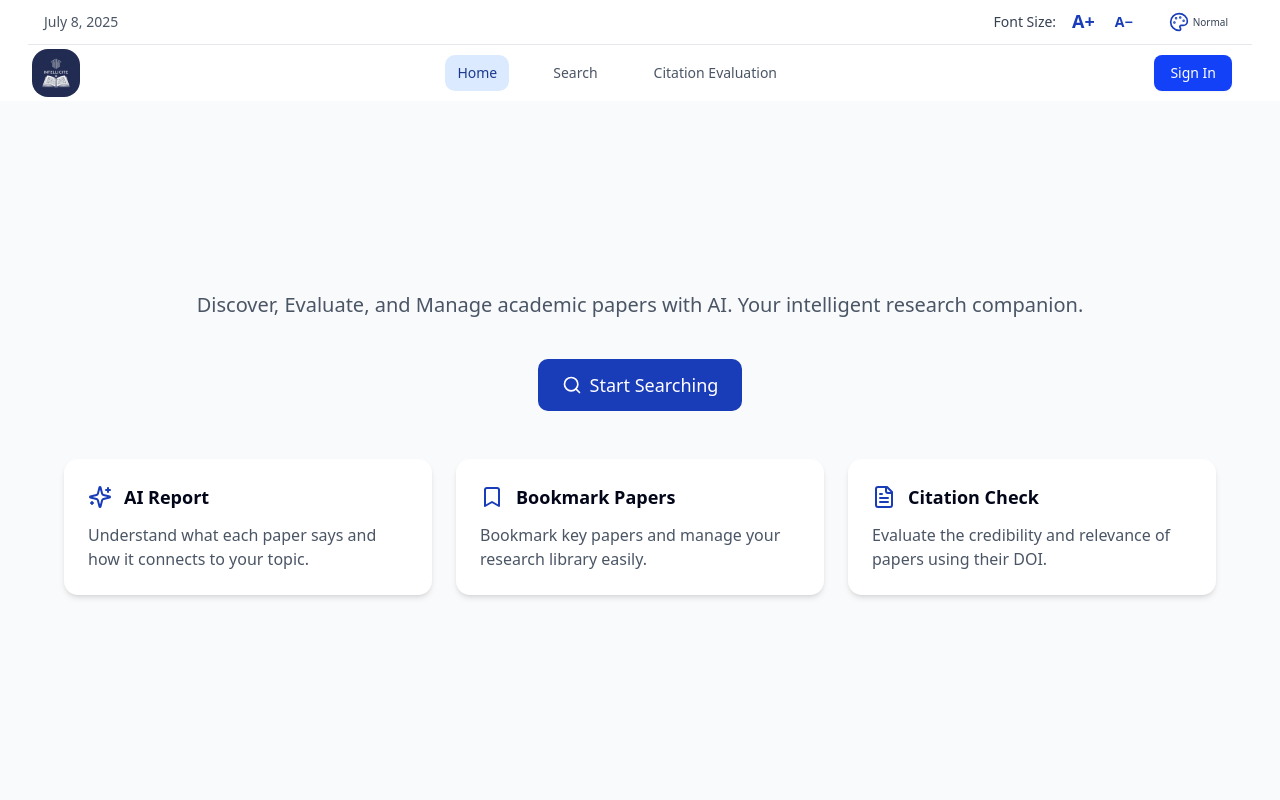
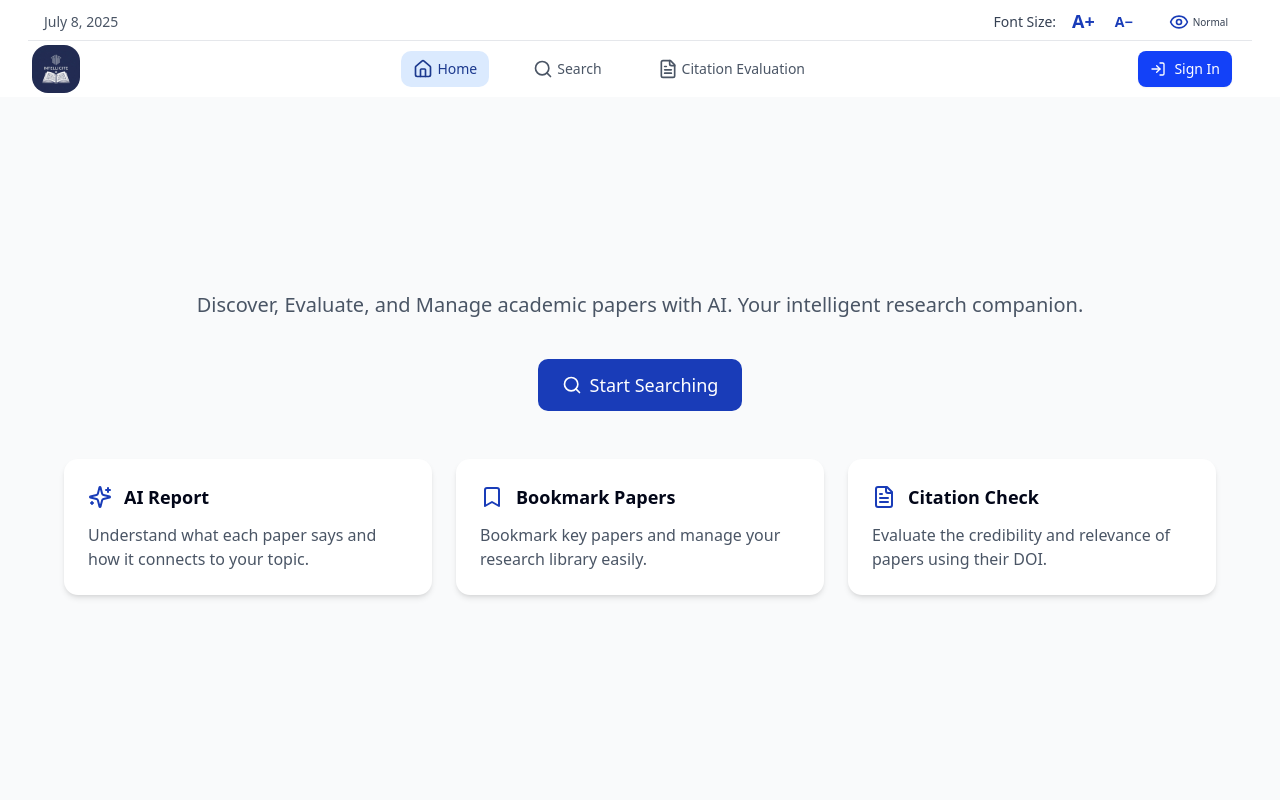
Before and after one commit to Iimvalue/intellicite-ui, a React (Vite) app: page / in a window 1280 px wide. Shown: the top 800 px of the page. Built offline with nearby package versions, Linux system fonts and the light colour scheme.

Commit message:
add icons for Color mind

```diff
--- a/src/components/header/Header.jsx
+++ b/src/components/header/Header.jsx
@@ -9,7 +9,7 @@ import {
 import { Toast } from "primereact/toast";
 import { ConfirmDialog } from "primereact/confirmdialog";
 import { confirmDialog } from "primereact/confirmdialog";
-import { Palette, User, LogOut } from "lucide-react";
+import { Eye, EyeOff, User, LogIn, LogOut } from "lucide-react";
 
 const Header = ({ logo, navigationItems = [] }) => {
   const navigate = useNavigate();
@@ -129,10 +129,10 @@ const Header = ({ logo, navigationItems = [] }) => {
       <Toast ref={toast} position="top-right" />
       <ConfirmDialog />
 
-      <header className="w-full bg-white  fixed top-0 left-0 z-50">
+      <header className="w-full bg-white fixed top-0 left-0 z-50">
         <div className="sm:px-7">
           {/* Font Controls */}
-          <div className="flex justify-between items-center py-1 border-b border-gray-200 text-sm px-4">
+          <div className="flex justify-between items-center lg:pt-1 border-b border-gray-200 text-sm px-4">
             <div className="text-gray-600">{currentDate}</div>
 
             <div className="flex items-center space-x-2">
@@ -160,17 +160,15 @@ const Header = ({ logo, navigationItems = [] }) => {
               >
                 {colorBlindMode ? (
                   <>
-                    <Palette className="h-5 w-5" />
-
-                    <span className="ml-1 text-[10px] text-gray-700 hidden sm:inline hover:cursor-pointer">
+                    <EyeOff className="h-5 w-5 text-yellow-700 hover:cursor-pointer" />
+                    <span className="ml-1 text-[10px] text-yellow-800 hidden sm:inline hover:cursor-pointer">
                       Color Blind
                     </span>
                   </>
                 ) : (
                   <>
-                    <Palette className="h-5 w-5 text-blue-800" />
-
-                    <span className="ml-1 text-[10px] text-gray-700 hidden sm:inline  hover:cursor-pointer">
+                    <Eye className="h-5 w-5 text-blue-800 hover:cursor-pointer" />
+                    <span className="ml-1 text-[10px] text-gray-700 hidden sm:inline hover:cursor-pointer">
                       Normal
                     </span>
                   </>
@@ -209,17 +207,17 @@ const Header = ({ logo, navigationItems = [] }) => {
                   <Link
                     key={index}
                     to={item.path}
-                    className={`text-sm font-medium py-2 px-3 rounded-lg transition-all ${
+                    className={`text-sm font-medium py-2 px-3 rounded-lg transition-all flex items-center ${
                       location.pathname === item.path
                         ? "text-blue-900 bg-blue-100"
                         : "text-gray-600 hover:bg-gray-100"
                     }`}
                   >
+                    {item.icon}
                     {item.label}
                   </Link>
                 ))}
               </nav>
-
               {/* Right Section */}
               <div className="flex items-center space-x-4">
                 {isLoggedIn ? (
@@ -258,8 +256,12 @@ const Header = ({ logo, navigationItems = [] }) => {
                 ) : (
                   <Button
                     onClick={handleSignIn}
-                    className="text-sm font-medium py-2 bg-[#1341F8] hover:bg-[#1e3b8a] text-white"
+                    className="hidden lg:flex items-center space-x-2 text-sm font-medium py-2 px-4 bg-[#1341F8] hover:bg-[#1e3b8a] text-white rounded-md hover:cursor-pointer"
+
                   >
+                    {" "}
+
+                    <LogIn className="h-4 w-4 " />
                     Sign In
                   </Button>
                 )}
@@ -303,12 +305,13 @@ const Header = ({ logo, navigationItems = [] }) => {
                     key={index}
                     to={item.path}
                     onClick={() => setIsMobileMenuOpen(false)}
-                    className={`block text-sm font-medium px-4 py-2 rounded ${
+                    className={`flex items-center text-sm font-medium px-4 py-2 rounded ${
                       location.pathname === item.path
                         ? "text-blue-900 bg-blue-100"
                         : "text-gray-600 hover:bg-gray-100"
                     }`}
                   >
+                    {item.icon}
                     {item.label}
                   </Link>
                 ))}
@@ -345,15 +348,18 @@ const Header = ({ logo, navigationItems = [] }) => {
                       </button>
                     </>
                   ) : (
+                    <div className="flex justify-center">
                       <button
                         onClick={() => {
                           handleSignIn();
                           setIsMobileMenuOpen(false);
                         }}
-                      className="block w-full text-left text-sm px-4 py-2 hover:bg-gray-100 text-gray-700"
+                        className="flex items-center px-4 py-2 text-sm text-white bg-[#1341F8] hover:bg-[#1e3b8a] rounded-md space-x-2"
                       >
-                      Sign In / Sign Up
+                        <LogIn className="h-4 w-4" />
+                        <span>Sign In</span>
                       </button>
+                    </div>
                   )}
                 </div>
               </div>
--- a/src/router/Router.jsx
+++ b/src/router/Router.jsx
@@ -1,3 +1,4 @@
+// Router.jsx
 import React, { useEffect, useState } from "react";
 import {
   createBrowserRouter,
@@ -5,6 +6,7 @@ import {
   Outlet,
   Navigate,
   useLocation,
+  Link,
 } from "react-router-dom";
 
 import Header from "../components/header/Header";
@@ -26,6 +28,18 @@ import {
   AdminProtectedRoute,
 } from "../admin";
 
+import {
+  Home as HomeIcon,
+  Search as SearchIcon,
+  Clock as ClockIcon,
+  Bookmark as BookmarkIcon,
+  FileText as FileTextIcon,
+  Info as InfoIcon,
+  Mail as MailIcon,
+  File as FileIcon,
+  Shield as ShieldIcon,
+} from "lucide-react";
+
 const ProtectedRoute = () => {
   const location = useLocation();
   const token = getValidToken();
@@ -38,7 +52,9 @@ const ProtectedRoute = () => {
 };
 
 function Layout() {
+  const location = useLocation();
   const [isLoggedIn, setIsLoggedIn] = useState(!!getValidToken());
+
   useEffect(() => {
     const handleAuthChange = () => {
       setIsLoggedIn(!!localStorage.getItem("token"));
@@ -52,19 +68,62 @@ function Layout() {
   }, []);
 
   const navigationList = [
-    { label: "Home", path: "/" },
-    { label: "Search", path: "/search" },
-    ...(isLoggedIn ? [{ label: "History", path: "/history" }] : []),
-    ...(isLoggedIn ? [{ label: "Bookmarks", path: "/bookmarks" }] : []),
-
-    { label: "Citation Evaluation", path: "/citation" },
+    {
+      label: "Home",
+      path: "/",
+      icon: <HomeIcon className="inline-block w-5 h-5 mr-1" />,
+    },
+    {
+      label: "Search",
+      path: "/search",
+      icon: <SearchIcon className="inline-block w-5 h-5 mr-1" />,
+    },
+    ...(isLoggedIn
+      ? [
+          {
+            label: "History",
+            path: "/history",
+            icon: <ClockIcon className="inline-block w-5 h-5 mr-1" />,
+          },
+        ]
+      : []),
+    ...(isLoggedIn
+      ? [
+          {
+            label: "Bookmarks",
+            path: "/bookmarks",
+            icon: <BookmarkIcon className="inline-block w-5 h-5 mr-1" />,
+          },
+        ]
+      : []),
+    {
+      label: "Citation Evaluation",
+      path: "/citation",
+      icon: <FileTextIcon className="inline-block w-5 h-5 mr-1" />,
+    },
   ];
 
   const footerNavigation = [
-    { label: "About", path: "/about" },
-    { label: "Contact", path: "/contact" },
-    { label: "Terms of Service", path: "/terms" },
-    { label: "Privacy Policy", path: "/privacy" },
+    {
+      label: "About",
+      path: "/about",
+      icon: <InfoIcon className="inline-block w-5 h-5 mr-1" />,
+    },
+    {
+      label: "Contact",
+      path: "/contact",
+      icon: <MailIcon className="inline-block w-5 h-5 mr-1" />,
+    },
+    {
+      label: "Terms of Service",
+      path: "/terms",
+      icon: <FileIcon className="inline-block w-5 h-5 mr-1" />,
+    },
+    {
+      label: "Privacy Policy",
+      path: "/privacy",
+      icon: <ShieldIcon className="inline-block w-5 h-5 mr-1" />,
+    },
   ];
 
   return (
```
Lines whose indentation alone changed are shown as unchanged.
